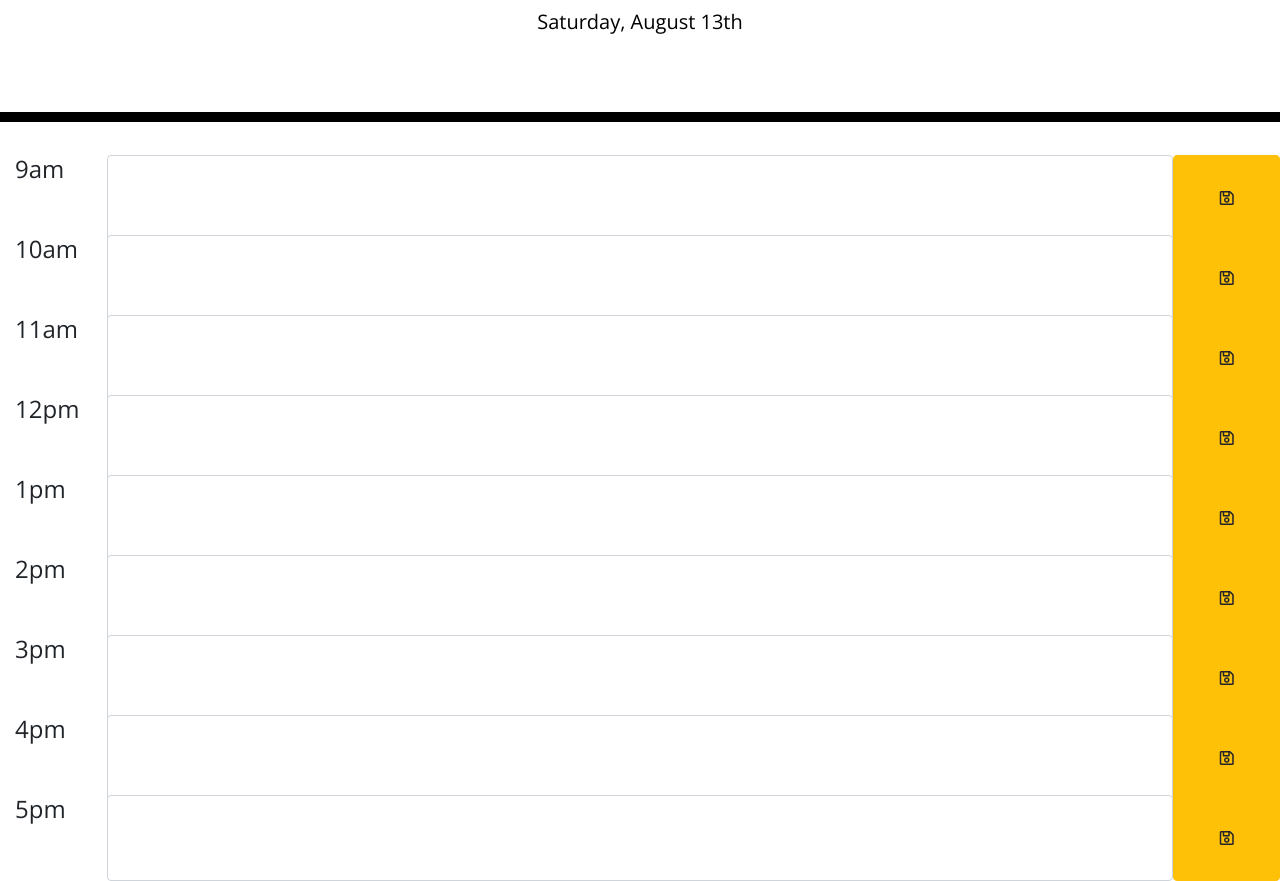
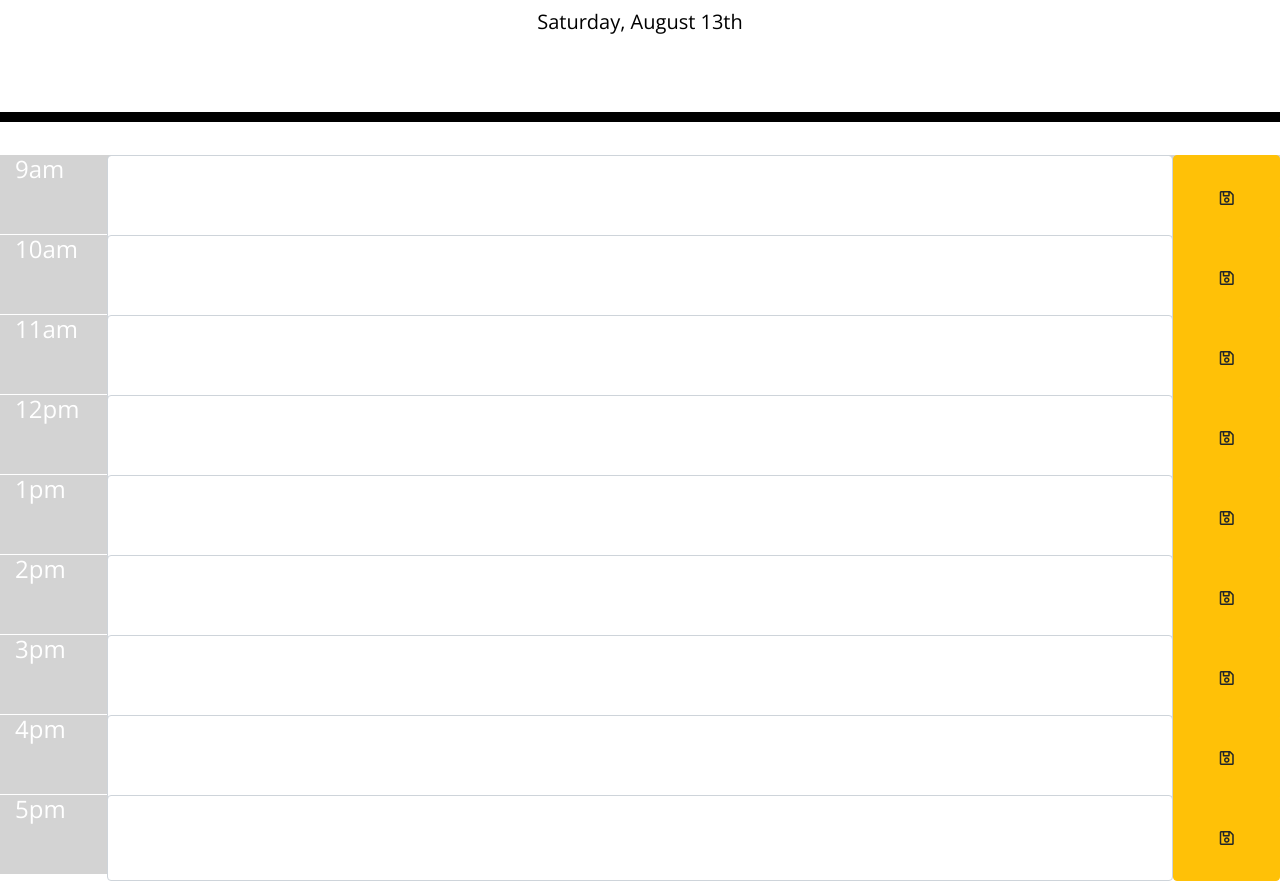
Before and after one commit to LeilaBouk/M5-WorkDayScheduler, a plain HTML site: page index.html in a window 1280 px wide. Shown: the part 182-1063 px from the top of the page. Drawn offline with nearby package versions, Linux system fonts and the light colour scheme.

Commit message:
working on block colors

```diff
--- a/assets/js/script.js
+++ b/assets/js/script.js
@@ -2,14 +2,33 @@
 var now = moment().format("dddd, MMMM Do");
 $("#currentDay").text(now);
 
+// Check the current time
+var timeCheck = moment().format("HH");
 
+var timeBlock = $(".row");
+
+actTime = (timeBlock.attr("id"));
+
+console.log(actTime);
+console.log(timeCheck);
+
+function blockColor() {
+    if (actTime > timeCheck) {
+        timeBlock.addClass("past");
+    }
+}
+
+blockColor();
+
+
+// Get the save button
 var save = $(".save");
 
 // save user text input
 function saveSchedule() {
     console.log(this);
-    $(this).parent().hide();
-    // var time = $("the parent elements ID")
+    $(this).parent().addClass("past");
+
 
 }
 
--- a/index.html
+++ b/index.html
@@ -61,35 +61,35 @@
       </div>
 
        <!-- 1PM -->
-       <div class="row" id="1">
+       <div class="row" id="13">
         <h4 class="col-1">1pm</h4>
         <textarea class="form-control col-10" id="exampleFormControlTextarea1" rows="3"></textarea>
         <button type="button" class="btn btn-warning col-1 save"><i class="far fa-save"></i></button>
       </div>
 
        <!-- 2PM -->
-       <div class="row" id="2">
+       <div class="row" id="14">
         <h4 class="col-1">2pm</h4>
         <textarea class="form-control col-10" id="exampleFormControlTextarea1" rows="3"></textarea>
         <button type="button" class="btn btn-warning col-1 save"><i class="far fa-save"></i></button>
       </div>
 
           <!-- 3PM -->
-          <div class="row" id="3">
+          <div class="row" id="15">
             <h4 class="col-1">3pm</h4>
             <textarea class="form-control col-10" id="exampleFormControlTextarea1" rows="3"></textarea>
             <button type="button" class="btn btn-warning col-1 save"><i class="far fa-save"></i></button>
           </div>
 
               <!-- 4PM -->
-       <div class="row" id="4">
+       <div class="row" id="16">
         <h4 class="col-1">4pm</h4>
         <textarea class="form-control col-10" id="exampleFormControlTextarea1" rows="3"></textarea>
         <button type="button" class="btn btn-warning col-1 save"><i class="far fa-save"></i></button>
       </div>
 
           <!-- 5PM -->
-          <div class="row" id="5">
+          <div class="row" id="17">
             <h4 class="col-1">5pm</h4>
             <textarea class="form-control col-10" id="exampleFormControlTextarea1" rows="3"></textarea>
             <button type="button" class="btn btn-warning col-1 save"><i class="far fa-save"></i></button>
```
